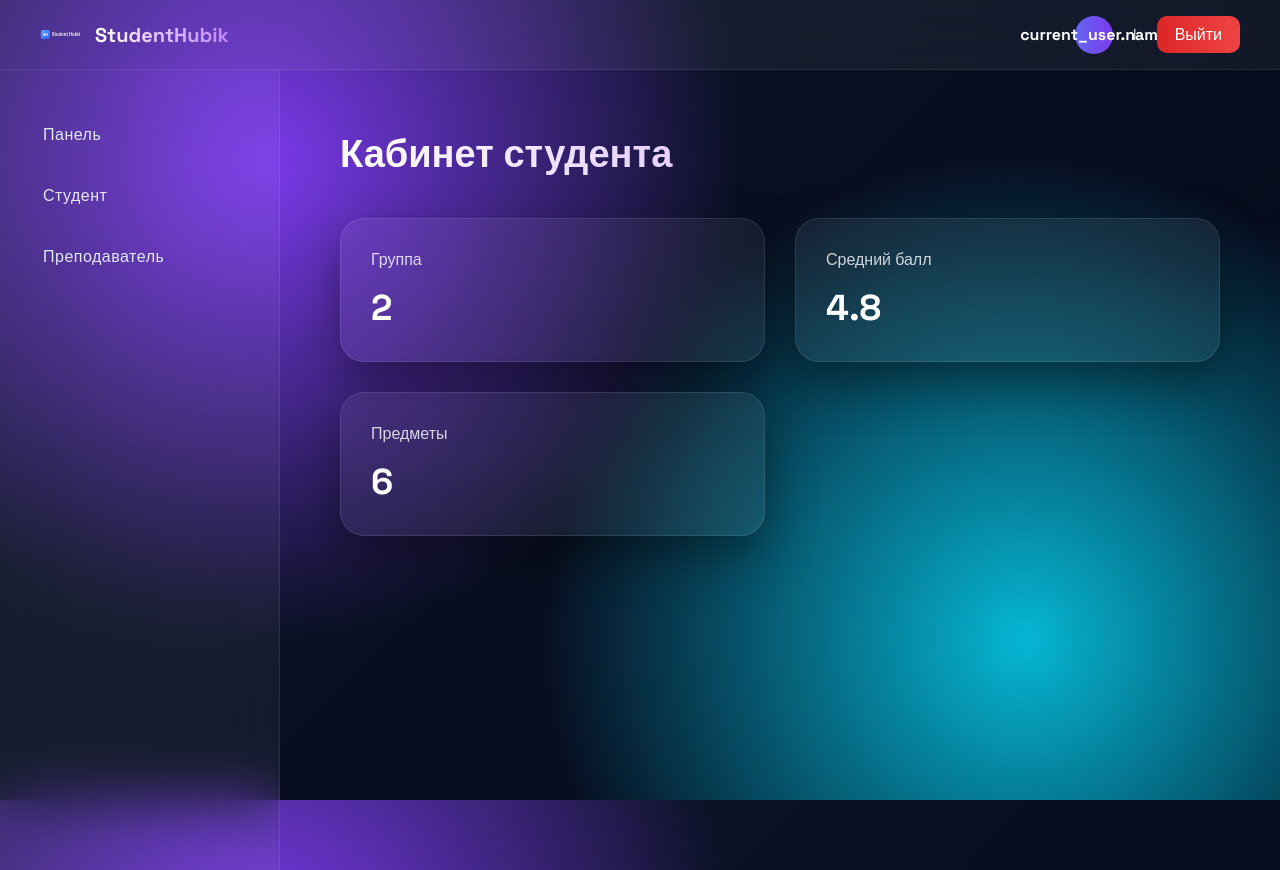
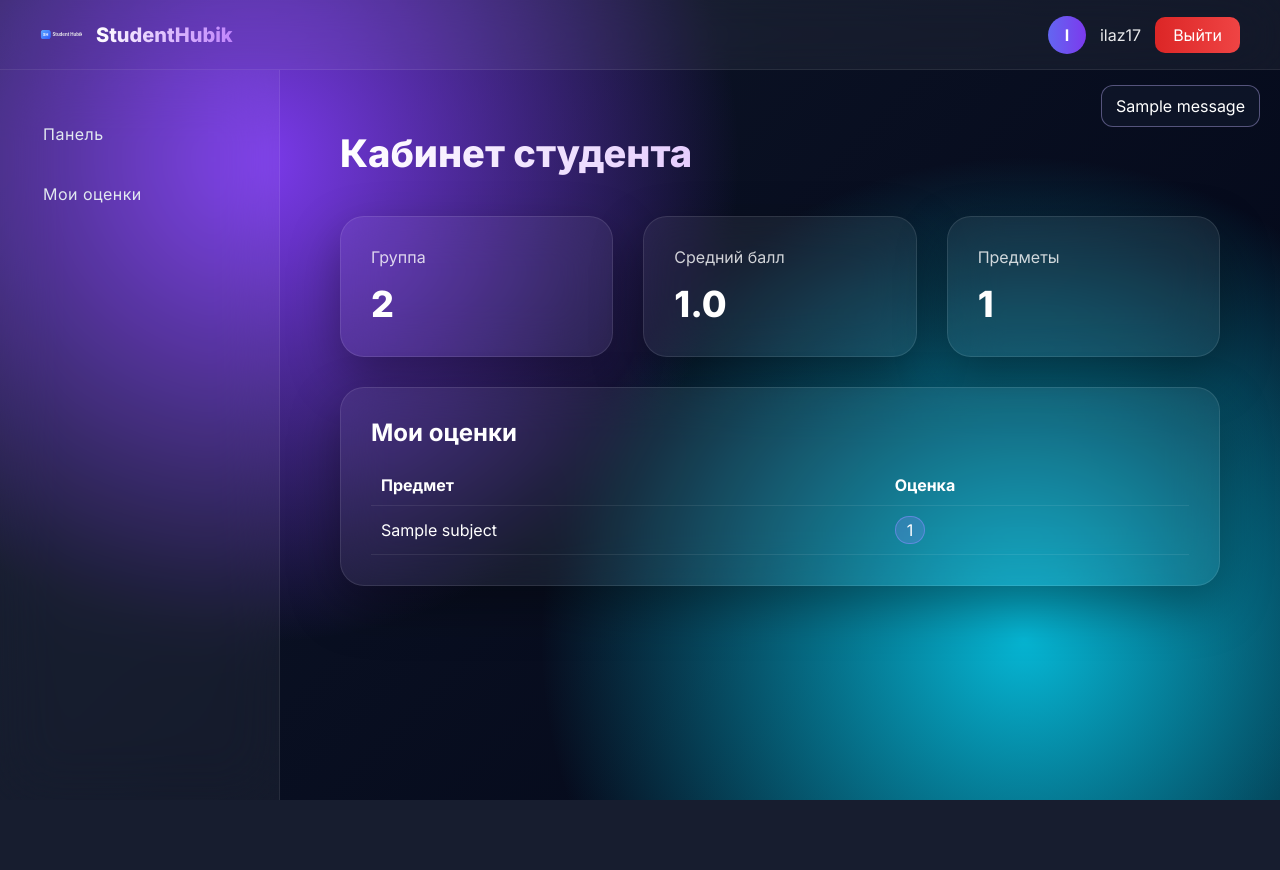
Before and after one commit to qflove-yvl/StudentHubik, a Flask app: page /student in a window 1280 px wide. After the commit the page ends 800 px from the top, so only its background shows below. Run offline with Flask 3, Linux system fonts and the light colour scheme; a user stored in the database is signed in; tables that the repository leaves empty hold one stand-in row (values such as "Sample post"); one stand-in notice (Sample message) is shown.

Commit message:
Fix registration UI and repair teacher grading workflow

```diff
--- a/app.py
+++ b/app.py
@@ -3,27 +3,13 @@ from flask import Flask, render_template, redirect, url_for, request
 from flask_sqlalchemy import SQLAlchemy
 from flask_login import LoginManager, UserMixin, login_user, login_required, logout_user, current_user
 from werkzeug.security import generate_password_hash, check_password_hash
-import random
-from telegram import Bot
 import os
 
 
-TELEGRAM_TOKEN = "8356757725:AAHzphHvJ_mBGhSZYN8KrIL6RQ5axoatn7o"
-bot = Bot(token=TELEGRAM_TOKEN)
-
-
 app = Flask(__name__)
-app.config['SECRET_KEY'] = 'super-secret-key'
-app.config['SQLALCHEMY_DATABASE_URI'] = 'sqlite:///database.db'
+app.config['SQLALCHEMY_DATABASE_URI'] = os.getenv('DATABASE_URL', 'sqlite:///site.db')
 app.config['SQLALCHEMY_TRACK_MODIFICATIONS'] = False
-
-app.config['SQLALCHEMY_DATABASE_URI'] = os.getenv(
-    'DATABASE_URL',
-    'sqlite:///site.db'
-)
-
 app.config['SECRET_KEY'] = os.getenv('SECRET_KEY', 'dev-key')
-TELEGRAM_TOKEN = os.getenv('TELEGRAM_TOKEN')
 
 
 db = SQLAlchemy(app)
@@ -31,7 +17,6 @@ login_manager = LoginManager(app)
 login_manager.login_view = 'login'
 
 
-# ====== МОДЕЛЬ ПОЛЬЗОВАТЕЛЯ ======
 class User(UserMixin, db.Model):
     id = db.Column(db.Integer, primary_key=True)
     name = db.Column(db.String(100), nullable=False)
@@ -43,17 +28,18 @@ class User(UserMixin, db.Model):
     is_verified = db.Column(db.Boolean, default=False)
     telegram = db.Column(db.String(100))
 
+
 class VerificationCode(db.Model):
     id = db.Column(db.Integer, primary_key=True)
     user_id = db.Column(db.Integer, db.ForeignKey('user.id'))
     code = db.Column(db.String(6))
+
 
 class Group(db.Model):
     id = db.Column(db.Integer, primary_key=True)
     name = db.Column(db.String(50), unique=True, nullable=False)
 
 
-# ====== МОДЕЛЬ ПРЕДМЕТА ======
 class Subject(db.Model):
     id = db.Column(db.Integer, primary_key=True)
     name = db.Column(db.String(100), nullable=False)
@@ -62,7 +48,6 @@ class Subject(db.Model):
     teacher = db.relationship('User', backref='subjects')
 
 
-# ====== МОДЕЛЬ ОЦЕНКИ ======
 class Grade(db.Model):
     id = db.Column(db.Integer, primary_key=True)
     student_id = db.Column(db.Integer, db.ForeignKey('user.id'))
@@ -78,132 +63,182 @@ def load_user(user_id):
     return User.query.get(int(user_id))
 
 
-# ====== ГЛАВНАЯ СТРАНИЦА ======
 @app.route('/')
 def index():
     return render_template('index.html')
 
 
-# ====== РЕГИСТРАЦИЯ ======
 @app.route('/register', methods=['GET', 'POST'])
 def register():
-    groups = Group.query.all()
+    groups = Group.query.order_by(Group.name).all()
 
     if request.method == 'POST':
-        name = request.form.get('name')
-        email = request.form.get('email')
-        password = request.form.get('password')
+        name = request.form.get('name', '').strip()
+        email = request.form.get('email', '').strip().lower()
+        password = request.form.get('password', '')
         role = request.form.get('role')
         group_id = request.form.get('group_id')
 
         if not name or not email or not password or not role:
-            flash("Заполните все поля")
+            flash('Заполните все обязательные поля')
+            return redirect(url_for('register'))
+
+        if role not in {'student', 'teacher'}:
+            flash('Выберите корректную роль')
             return redirect(url_for('register'))
 
         if User.query.filter_by(email=email).first():
-            flash("Пользователь уже существует")
+            flash('Пользователь с таким email уже существует')
             return redirect(url_for('register'))
+
+        if role == 'student' and group_id:
+            selected_group = Group.query.get(group_id)
+            if not selected_group:
+                flash('Выбрана некорректная группа')
+                return redirect(url_for('register'))
+            selected_group_id = selected_group.id
+        else:
+            selected_group_id = None
 
         new_user = User(
             name=name,
             email=email,
             password=generate_password_hash(password),
             role=role,
-            group_id=group_id if role == 'student' else None
+            group_id=selected_group_id
         )
 
         db.session.add(new_user)
         db.session.commit()
 
-        flash("Регистрация успешна")
+        flash('Регистрация успешна. Теперь войдите в аккаунт.')
         return redirect(url_for('login', role=role))
 
     return render_template('register.html', groups=groups)
 
-# ====== ВХОД ======
-
 
 @app.route('/login', methods=['GET', 'POST'])
 def login():
-    role = request.args.get('role')
+    role = request.args.get('role', 'student')
 
     if request.method == 'POST':
-        email = request.form.get('email')
-        password = request.form.get('password')
+        email = request.form.get('email', '').strip().lower()
+        password = request.form.get('password', '')
         selected_role = request.form.get('role')
 
         user = User.query.filter_by(email=email).first()
 
         if user and check_password_hash(user.password, password):
-
-            # 🔥 ПРОВЕРКА РОЛИ
             if user.role != selected_role:
-                flash("Вы пытаетесь войти не в ту роль")
+                flash('Вы пытаетесь войти не в ту роль')
                 return redirect(url_for('login', role=selected_role))
 
             login_user(user)
 
             if user.role == 'teacher':
                 return redirect(url_for('teacher_dashboard'))
-            else:
-                return redirect(url_for('student_dashboard'))
+            return redirect(url_for('student_dashboard'))
 
-        flash("Неверный email или пароль")
+        flash('Неверный email или пароль')
 
-    return render_template("login.html", role=role)
+    return render_template('login.html', role=role)
 
-# ====== КАБИНЕТ ======
+
 @app.route('/dashboard')
 @login_required
 def dashboard():
     if current_user.role == 'student':
-        grades = Grade.query.filter_by(student_id=current_user.id).all()
-        return render_template('student_dashboard.html', grades=grades)
+        return redirect(url_for('student_dashboard'))
 
     if current_user.role == 'teacher':
-        return redirect('/teacher')
+        return redirect(url_for('teacher_dashboard'))
 
-    return redirect('/')
+    return redirect(url_for('index'))
 
 
-
-
-# ====== ВЫХОД ======
 @app.route('/logout')
 @login_required
 def logout():
     logout_user()
     return redirect(url_for('login'))
 
+
 @app.route('/student')
 @login_required
 def student_dashboard():
+    if current_user.role != 'student':
+        return redirect(url_for('teacher_dashboard'))
+
     grades = Grade.query.filter_by(student_id=current_user.id).all()
-    return render_template('student_dashboard.html', grades=grades)
+    grade_values = [grade.grade for grade in grades]
+    average_grade = round(sum(grade_values) / len(grade_values), 2) if grade_values else 0
+    subject_count = len({grade.subject_id for grade in grades})
+
+    return render_template(
+        'student_dashboard.html',
+        grades=grades,
+        average_grade=average_grade,
+        subject_count=subject_count
+    )
+
 
 @app.route('/teacher', methods=['GET', 'POST'])
 @login_required
 def teacher_dashboard():
     if current_user.role != 'teacher':
-        return redirect('/dashboard')
+        return redirect(url_for('student_dashboard'))
 
-    students = User.query.filter_by(role='student').all()
-    subjects = Subject.query.filter_by(teacher_id=current_user.id).all()
+    students = User.query.filter_by(role='student').order_by(User.name).all()
+    subjects = Subject.query.filter_by(teacher_id=current_user.id).order_by(Subject.name).all()
 
     if request.method == 'POST':
-        grade = Grade(
-            student_id=request.form['student_id'],
-            subject_id=request.form['subject_id'],
-            grade=request.form['value']  # <-- исправлено
-        )
+        student_id = request.form.get('student_id')
+        subject_id = request.form.get('subject_id')
+        grade_value = request.form.get('value')
+
+        if not student_id or not subject_id or not grade_value:
+            flash('Заполните все поля для выставления оценки')
+            return redirect(url_for('teacher_dashboard'))
+
+        student = User.query.filter_by(id=student_id, role='student').first()
+        subject = Subject.query.filter_by(id=subject_id, teacher_id=current_user.id).first()
+
+        try:
+            numeric_grade = int(grade_value)
+        except (TypeError, ValueError):
+            flash('Оценка должна быть числом')
+            return redirect(url_for('teacher_dashboard'))
+
+        if numeric_grade < 1 or numeric_grade > 5:
+            flash('Оценка должна быть от 1 до 5')
+            return redirect(url_for('teacher_dashboard'))
+
+        if not student or not subject:
+            flash('Выбраны некорректные студент или предмет')
+            return redirect(url_for('teacher_dashboard'))
+
+        grade = Grade(student_id=student.id, subject_id=subject.id, grade=numeric_grade)
         db.session.add(grade)
         db.session.commit()
+        flash(f'Оценка {numeric_grade} выставлена студенту {student.name}')
+
+        return redirect(url_for('teacher_dashboard'))
+
+    recent_grades = (
+        Grade.query.join(Subject)
+        .filter(Subject.teacher_id == current_user.id)
+        .order_by(Grade.id.desc())
+        .limit(10)
+        .all()
+    )
 
     return render_template(
         'teacher_dashboard.html',
         students=students,
-        subjects=subjects
+        subjects=subjects,
+        recent_grades=recent_grades
     )
+
 
 if __name__ == '__main__':
     app.run(debug=True)
--- a/static/style.css
+++ b/static/style.css
@@ -15,14 +15,10 @@ body {
     overflow-x: hidden;
 }
 
-/* ===== Layout ===== */
-
 .app-container {
     display: flex;
-    min-height: 100vh;
+    min-height: calc(100vh - 70px);
 }
-
-/* ===== Sidebar ===== */
 
 .sidebar {
     width: 280px;
@@ -84,12 +73,11 @@ body {
     -webkit-text-fill-color: transparent;
 }
 
-/* ===== Cards ===== */
-
 .card-grid {
     display: grid;
-    grid-template-columns: repeat(auto-fit, minmax(280px, 1fr));
+    grid-template-columns: repeat(auto-fit, minmax(240px, 1fr));
     gap: 30px;
+    margin-bottom: 30px;
 }
 
 .card {
@@ -99,35 +87,13 @@ body {
     background: rgba(255,255,255,0.06);
     border: 1px solid rgba(255,255,255,0.1);
     transition: 0.4s ease;
-    box-shadow: 0 20px 50px rgba(0,0,0,0.4);
+    box-shadow: 0 20px 50px rgba(0,0,0,0.35);
     position: relative;
     overflow: hidden;
 }
 
-.card::before {
-    content: "";
-    position: absolute;
-    width: 200%;
-    height: 200%;
-    background: radial-gradient(circle, rgba(124,58,237,0.3) 0%, transparent 60%);
-    top: -50%;
-    left: -50%;
-    transition: 0.6s ease;
-    opacity: 0;
-    pointer-events: none;
-}
-
-.btn {
-    position: relative;
-    z-index: 2;
-}
-
-.card:hover::before {
-    opacity: 1;
-}
-
 .card:hover {
-    transform: translateY(-10px) scale(1.03);
+    transform: translateY(-6px);
 }
 
 .card-title {
@@ -206,19 +159,15 @@ body {
     z-index: 100;
 }
 
-.top-left {
+.top-left,
+.top-right {
     display: flex;
     align-items: center;
-    gap: 15px;
+    gap: 14px;
 }
 
 .top-logo {
-    width: 40px;
-    transition: 0.3s ease;
-}
-
-.top-logo:hover {
-    transform: rotate(10deg) scale(1.1);
+    width: 42px;
 }
 
 .brand-name {
@@ -227,12 +176,6 @@ body {
     background: linear-gradient(90deg,#fff,#c084fc);
     -webkit-background-clip: text;
     -webkit-text-fill-color: transparent;
-}
-
-.top-right {
-    display: flex;
-    align-items: center;
-    gap: 20px;
 }
 
 .user-avatar {
@@ -247,7 +190,7 @@ body {
 }
 
 .username {
-    opacity: 0.8;
+    opacity: 0.9;
 }
 
 .logout-btn {
@@ -256,69 +199,138 @@ body {
     background: linear-gradient(90deg,#dc2626,#ef4444);
     color: white;
     text-decoration: none;
-    transition: 0.3s;
 }
 
-.logout-btn:hover {
-    transform: translateY(-3px);
-    box-shadow: 0 10px 25px rgba(239,68,68,0.4);
-}
-/* ===== AUTH ===== */
-
 .auth-wrapper {
-    min-height: calc(100vh - 70px);
+    width: 100%;
     display: flex;
+    justify-content: center;
     align-items: center;
-    justify-content: center;
 }
 
 .auth-card {
-    width: 420px;
-    padding: 50px 40px;
-    border-radius: 28px;
+    width: 100%;
+    max-width: 520px;
+    backdrop-filter: blur(22px);
     background: rgba(255,255,255,0.06);
-    backdrop-filter: blur(40px);
     border: 1px solid rgba(255,255,255,0.1);
-    box-shadow: 0 30px 80px rgba(0,0,0,0.5);
-    animation: fadeIn 0.6s ease;
+    border-radius: 24px;
+    padding: 36px;
+    box-shadow: 0 24px 50px rgba(0, 0, 0, 0.35);
 }
 
 .auth-header {
     text-align: center;
-    margin-bottom: 40px;
+    margin-bottom: 24px;
+}
+
+.auth-header h1 {
+    margin-top: 8px;
+    margin-bottom: 6px;
+}
+
+.auth-header p {
+    color: rgba(255,255,255,0.72);
 }
 
 .auth-logo {
-    width: 60px;
-    margin-bottom: 15px;
-}
-
-.auth-header h1 {
-    font-size: 26px;
-    font-weight: 800;
-    margin-bottom: 5px;
-}
-
-.auth-header p {
-    opacity: 0.6;
+    width: 62px;
 }
 
 .auth-btn {
     width: 100%;
-    margin-top: 10px;
+    margin-top: 6px;
 }
 
 .auth-footer {
+    margin-top: 20px;
     text-align: center;
-    margin-top: 25px;
-    font-size: 14px;
+    color: rgba(255,255,255,0.8);
 }
 
 .auth-footer a {
-    color: #c084fc;
-    margin-left: 5px;
+    color: #d8b4fe;
     text-decoration: none;
+    margin-left: 4px;
 }
-body {
-    font-family: 'Space Grotesk', sans-serif;
+
+.flash-wrapper {
+    position: fixed;
+    right: 20px;
+    top: 85px;
+    display: flex;
+    flex-direction: column;
+    gap: 10px;
+    z-index: 120;
 }
+
+.flash-message {
+    background: rgba(15,23,42,0.85);
+    border: 1px solid rgba(196,181,253,0.4);
+    padding: 10px 14px;
+    border-radius: 12px;
+}
+
+.panel-grid {
+    display: grid;
+    grid-template-columns: repeat(auto-fit, minmax(320px, 1fr));
+    gap: 24px;
+}
+
+.form-card h2,
+.list-card h2 {
+    margin-bottom: 18px;
+}
+
+.field-label {
+    font-size: 14px;
+    opacity: 0.8;
+    display: inline-block;
+    margin-bottom: 8px;
+}
+
+.muted-text {
+    color: rgba(255,255,255,0.7);
+}
+
+.table-wrap {
+    overflow-x: auto;
+}
+
+.grade-table {
+    width: 100%;
+    border-collapse: collapse;
+}
+
+.grade-table th,
+.grade-table td {
+    text-align: left;
+    padding: 10px;
+    border-bottom: 1px solid rgba(255,255,255,0.08);
+}
+
+.badge {
+    display: inline-block;
+    padding: 3px 11px;
+    border-radius: 999px;
+    background: rgba(129,140,248,0.25);
+    border: 1px solid rgba(129,140,248,0.6);
+}
+
+.student-grades {
+    margin-top: 16px;
+}
+
+.hidden {
+    display: none;
+}
+
+@keyframes slideIn {
+    from { transform: translateX(-50px); opacity: 0; }
+    to { transform: translateX(0); opacity: 1; }
+}
+
+@keyframes fadeIn {
+    from { opacity: 0; }
+    to { opacity: 1; }
+}
--- a/templates/base.html
+++ b/templates/base.html
@@ -1,76 +1,53 @@
 <!DOCTYPE html>
 <html lang="ru">
 <head>
-    <link href="https://fonts.googleapis.com/css2?family=Inter:wght@400;600;800&display=swap" rel="stylesheet">
-
-<style>
-body {
-    margin: 0;
-    font-family: 'Inter', sans-serif;
-    background: linear-gradient(135deg, #0f172a, #1e293b);
-    color: white;
-}
-
-.glass {
-    background: rgba(255,255,255,0.05);
-    backdrop-filter: blur(15px);
-    border-radius: 20px;
-    padding: 30px;
-    box-shadow: 0 20px 40px rgba(0,0,0,0.4);
-}
-
-.btn-modern {
-    padding: 12px 25px;
-    border-radius: 12px;
-    border: none;
-    font-weight: 600;
-    cursor: pointer;
-    background: linear-gradient(90deg,#6366f1,#8b5cf6);
-    color: white;
-    transition: all 0.3s ease;
-}
-
-.btn-modern:hover {
-    transform: translateY(-3px);
-    box-shadow: 0 10px 25px rgba(139,92,246,0.5);
-}
-</style>
 <meta charset="UTF-8">
 <title>StudentHubik</title>
 <meta name="viewport" content="width=device-width, initial-scale=1.0">
-<link href="https://fonts.googleapis.com/css2?family=Space+Grotesk:wght@400;600;700;800&display=swap" rel="stylesheet">
+<link href="https://fonts.googleapis.com/css2?family=Inter:wght@400;600;700;800&display=swap" rel="stylesheet">
 <link rel="stylesheet" href="{{ url_for('static', filename='style.css') }}">
 </head>
 <body>
 
 <div class="topbar">
     <div class="top-left">
-        <img src="{{ url_for('static', filename='logo.svg') }}" class="top-logo">
+        <img src="{{ url_for('static', filename='logo.svg') }}" class="top-logo" alt="StudentHubik">
         <span class="brand-name">StudentHubik</span>
     </div>
 
     {% if current_user.is_authenticated %}
     <div class="top-right">
-        <div class="user-avatar">
-            current_user.name
-        </div>
-        <span class="username">{{ current_user.name[0]|upper }}</span>
+        <div class="user-avatar">{{ current_user.name[0]|upper }}</div>
+        <span class="username">{{ current_user.name }}</span>
         <a href="{{ url_for('logout') }}" class="logout-btn">Выйти</a>
     </div>
     {% endif %}
 </div>
+
+{% with messages = get_flashed_messages() %}
+  {% if messages %}
+    <div class="flash-wrapper">
+      {% for message in messages %}
+        <div class="flash-message">{{ message }}</div>
+      {% endfor %}
+    </div>
+  {% endif %}
+{% endwith %}
 
 <div class="app-container">
 
     {% if current_user.is_authenticated %}
     <aside class="sidebar">
         <a href="{{ url_for('dashboard') }}" class="nav-link">Панель</a>
-        <a href="{{ url_for('student_dashboard') }}" class="nav-link">Студент</a>
-        <a href="{{ url_for('teacher_dashboard') }}" class="nav-link">Преподаватель</a>
+        {% if current_user.role == 'student' %}
+            <a href="{{ url_for('student_dashboard') }}" class="nav-link">Мои оценки</a>
+        {% elif current_user.role == 'teacher' %}
+            <a href="{{ url_for('teacher_dashboard') }}" class="nav-link">Кабинет преподавателя</a>
+        {% endif %}
     </aside>
     {% endif %}
 
-    <main class="main-content">
+    <main class="main-content{% if not current_user.is_authenticated %} no-sidebar{% endif %}">
         {% block content %}{% endblock %}
     </main>
 
--- a/templates/student_dashboard.html
+++ b/templates/student_dashboard.html
@@ -7,19 +7,46 @@
 
     <div class="card">
         <div class="card-title">Группа</div>
-        <div class="card-value">{{ current_user.group_id }}</div>
+        <div class="card-value">{{ current_user.group_id or '—' }}</div>
     </div>
 
     <div class="card">
         <div class="card-title">Средний балл</div>
-        <div class="card-value">4.8</div>
+        <div class="card-value">{{ average_grade }}</div>
     </div>
 
     <div class="card">
         <div class="card-title">Предметы</div>
-        <div class="card-value">6</div>
+        <div class="card-value">{{ subject_count }}</div>
     </div>
 
 </div>
 
+<section class="card list-card student-grades">
+    <h2>Мои оценки</h2>
+
+    {% if grades %}
+    <div class="table-wrap">
+        <table class="grade-table">
+            <thead>
+                <tr>
+                    <th>Предмет</th>
+                    <th>Оценка</th>
+                </tr>
+            </thead>
+            <tbody>
+                {% for item in grades %}
+                <tr>
+                    <td>{{ item.subject.name }}</td>
+                    <td><span class="badge">{{ item.grade }}</span></td>
+                </tr>
+                {% endfor %}
+            </tbody>
+        </table>
+    </div>
+    {% else %}
+        <p class="muted-text">Оценок пока нет.</p>
+    {% endif %}
+</section>
+
 {% endblock %}
```
Also changed, not shown: other parts of static/style.css (+13 -33 lines), templates/register.html (+46 -14 lines), templates/teacher_dashboard.html (+67 -7 lines).
